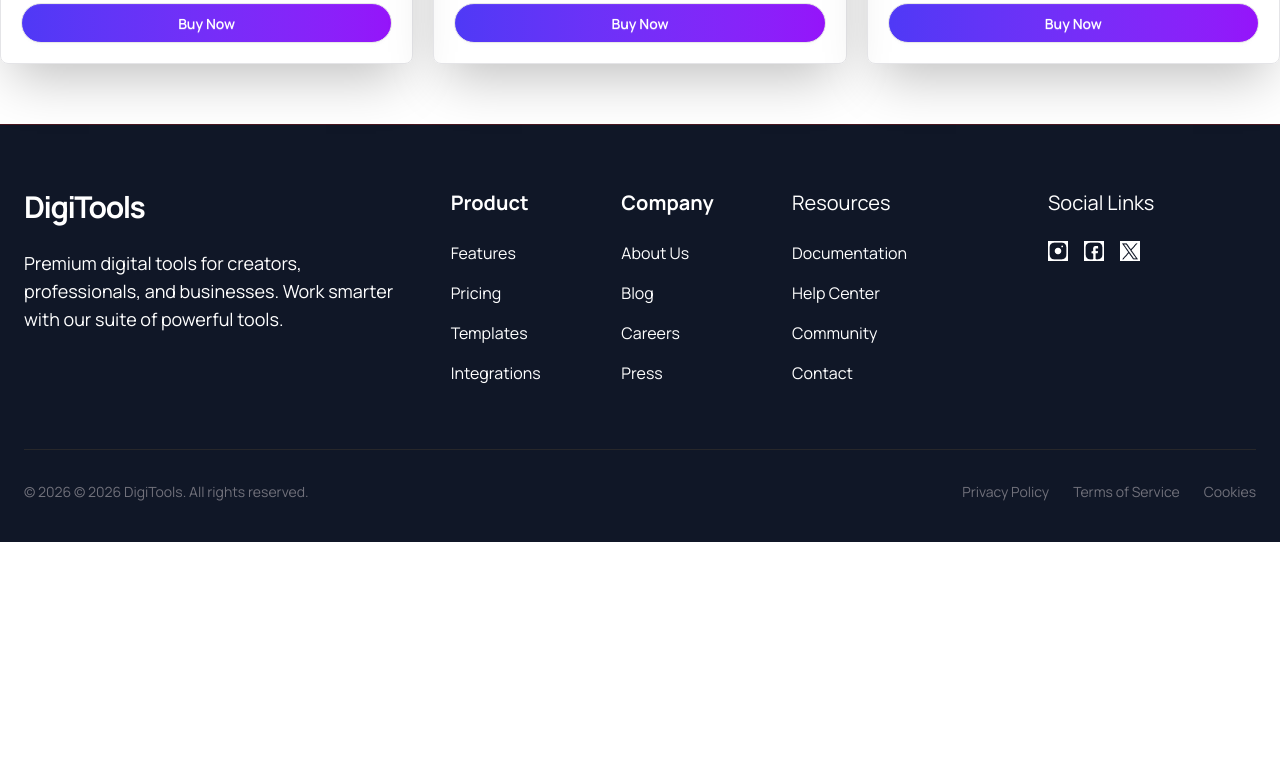
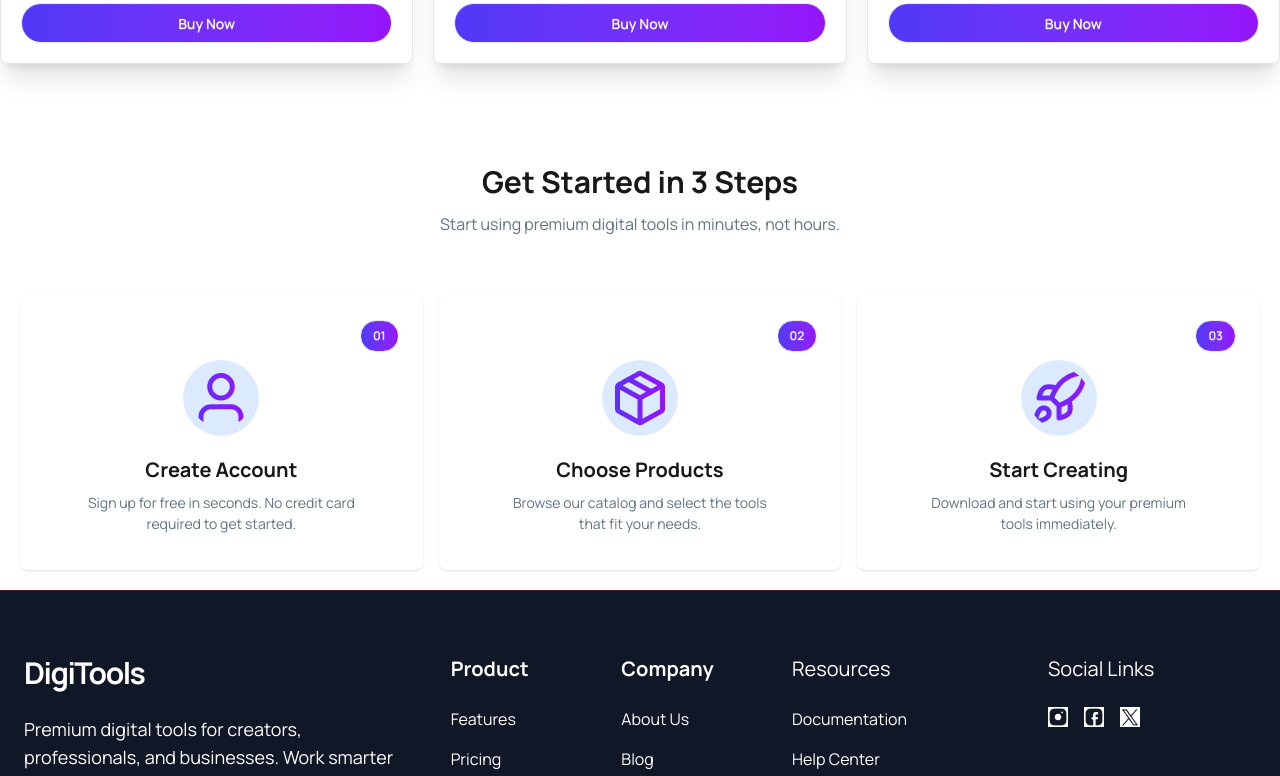
Before and after one commit to Dinislamj6/b13-A6-repo, a React (Vite) app: page / in a window 1280 px wide. Shown: the part 2000-2776 px from the top of the page. Before the commit the page ends 2542 px from the top, so only its background shows below. Built offline with nearby package versions, Linux system fonts and the light colour scheme.

Commit message:
added steps component

```diff
--- a/src/App.jsx
+++ b/src/App.jsx
@@ -8,6 +8,7 @@ import NavBar from './Component/NavBar'
 import Tabs from './Component/Tabs'
 import Footer from './Component/Footer'
 import Star from './Component/Star'
+import Steps from './Component/Steps'
 
 
 const getDigiTools = async () => {
@@ -38,6 +39,8 @@ const [carts ,setCarts] = useState([])
      {activeTab === "products" && <DigiTools activeTab={activeTab} setActiveTab={setActiveTab} carts={carts} setCarts={setCarts} digiToolsPromise={digiToolsPromise}></DigiTools>}
       {activeTab === "cart" && <Cart carts={carts} setCarts={setCarts} activeTab={activeTab} setActiveTab={setActiveTab}></Cart>}
 
+      <Steps></Steps>
+
       <Footer></Footer>
     </>
   )
--- a/src/Component/Cart.jsx
+++ b/src/Component/Cart.jsx
@@ -20,7 +20,7 @@ const Cart = ({ carts,setCarts,activeTab,setActiveTab }) => {
     return (
         <div >
             <Tabs carts={carts} setCarts={setCarts} activeTab={activeTab} setActiveTab={setActiveTab}></Tabs>
-           <div className=' p-10 mb-5 mt-5  max-w-7xl mx-auto border border-zinc-300'>
+           <div className=' p-10 mb-5 mt-5  max-w-7xl mx-auto border border-zinc-200 shadow-xl'>
              <h2 className='font-bold text-xl'>Your Cart</h2>
 
             {
--- a/src/Component/DigiToolsCart.jsx
+++ b/src/Component/DigiToolsCart.jsx
@@ -16,7 +16,7 @@ const DigiToolsCart = ({ items, carts, setCarts }) => {
     }
     return (
         <div>
-            <div className='rounded-lg border border-zinc-200 shadow-2xl p-5'>
+            <div className='rounded-lg border border-zinc-200 shadow-xl p-5'>
                 <div className='flex justify-between'>
                     <button className='btn rounded-full'>
                         <img className='h-4 w-4 object-contain' src={items.image} alt="" />
--- a/src/Component/NavBar.jsx
+++ b/src/Component/NavBar.jsx
@@ -3,7 +3,7 @@ import cartImg from "../assets/products/shopping-cart.png"
 
 const NavBar = ({carts}) => {
     return (
-        <div className='sticky top-0 bg-zinc-100 border border-zinc-200'>
+        <div className='sticky top-0 shadow-2xl bg-zinc-100 border border-zinc-200'>
             <div className="navbar ">
                 <div className="navbar-start">
                     <div className="flex items-center gap-1 font-bold text-xl">
@@ -35,7 +35,7 @@ const NavBar = ({carts}) => {
                 <div className="navbar-end gap-5">
                    <div>
                    {
-                    carts.length === 0 ? null : <div className='bg-red-500 absolute top-2 rounded-full text-center px-2'>
+                    carts.length === 0 ? null : <div className='bg-red-500 absolute top-2 rounded-full text-center text-white px-2'>
                         {`${carts.length}`}
                     </div>
                    }
--- /dev/null
+++ b/src/Component/Steps.jsx
@@ -0,0 +1,82 @@
+import React from 'react';
+import userImg from "../assets/user.png"
+import packageImg from "../assets/package.png"
+import rocketImg from "../assets/rocket.png"
+
+const Steps = () => {
+    return (
+        <div className='max-w-7xl mx-auto'>
+            <div className='text-center space-y-3 p-10'>
+                <h2 className='text-3xl font-bold'>Get Started in 3 Steps</h2>
+                <p className='text-[#627382]'>Start using premium digital tools in minutes, not hours.</p>
+            </div>
+
+
+            <div className='grid p-5 gap-4 grid-cols-1 md:grid-cols-2 lg:grid-cols-3'>
+
+                <div className="card bg-base-100 shadow-sm">
+                    <div className="card-body">
+                        <div className="card-actions justify-end">
+                            <button className="btn rounded-full btn-sm  bg-linear-to-r from-[#4F39F6] to-[#9514FA] ">
+                               <p className='text-white'>01</p>
+                            </button>
+                        </div>
+                      <div className='flex justify-center'>
+                          <img className='bg-blue-100 rounded-full p-2 object-contain' src={userImg} alt="userImg" />
+                      </div>
+                      <div className='text-center space-y-2 p-3'>
+                        <h2 className='text-xl font-bold'>Create Account</h2>
+                        <p className='text-[#627382]'>Sign up for free in seconds. No credit card <br /> required to get started.</p>
+                      </div>
+                    </div>
+                </div>
+
+                <div className="card bg-base-100 shadow-sm">
+                    <div className="card-body">
+                        <div className="card-actions justify-end">
+                            <button className="btn rounded-full btn-sm  bg-linear-to-r from-[#4F39F6] to-[#9514FA] ">
+                               <p className='text-white'>02</p>
+                            </button>
+                        </div>
+                      <div className='flex justify-center'>
+                          <img className='bg-blue-100 rounded-full p-2 object-contain' src={packageImg} alt="packageImg" />
+                      </div>
+                      <div className='text-center space-y-2 p-3'>
+                        <h2 className='text-xl font-bold'>Choose Products</h2>
+                        <p className='text-[#627382]'>Browse our catalog and select the tools <br />that fit your needs.</p>
+                      </div>
+                    </div>
+                </div>
+
+                <div className="card bg-base-100 shadow-sm">
+                    <div className="card-body">
+                        <div className="card-actions justify-end">
+                            <button className="btn rounded-full btn-sm  bg-linear-to-r from-[#4F39F6] to-[#9514FA] ">
+                               <p className='text-white'>03</p>
+                            </button>
+                        </div>
+                      <div className='flex justify-center'>
+                          <img className='bg-blue-100 rounded-full p-2 object-contain' src={rocketImg} alt="rocketImg" />
+                      </div>
+                      <div className='text-center space-y-2 p-3'>
+                        <h2 className='text-xl font-bold'>Start Creating</h2>
+                        <p className='text-[#627382]'>Download and start using your premium <br />tools immediately.</p>
+                      </div>
+                    </div>
+                </div>
+
+
+
+
+
+
+
+
+
+
+            </div>
+        </div>
+    );
+};
+
+export default Steps;
```
